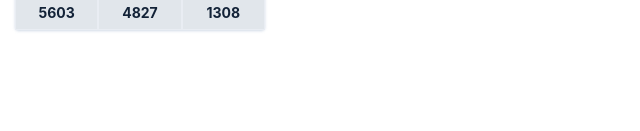
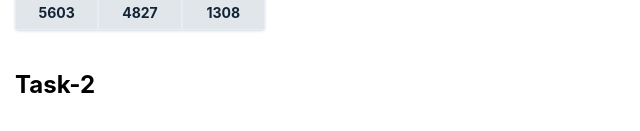
Before and after one commit to catherin-k/goit-react-hw-01-components, a React (Create React App) app: page / in a window 1280 px wide. Shown: the part 365-496 px from the top of the page, without its empty margins (0-640 px from the left). Built offline with nearby package versions, Linux system fonts and the light colour scheme.

Commit message:
add propTypes for task-1

```diff
--- a/src/components/App.js
+++ b/src/components/App.js
@@ -15,6 +15,7 @@ const App = () => {
         avatar={user.avatar}
         stats={user.stats}
       />
+      <h2>Task-2</h2>
     </>
   );
 };
--- a/src/components/task-1/Profile.module.css
+++ b/src/components/task-1/Profile.module.css
@@ -31,7 +31,7 @@
 .location {
   font-size: 14px;
   line-height: 32px;
-  color: rgb (124, 119, 119);
+  color: rgb(124, 119, 119);
 }
 .stats {
   display: flex;
```
Also changed, not shown: src/components/task-1/Profile.js (+11 -0 lines).
